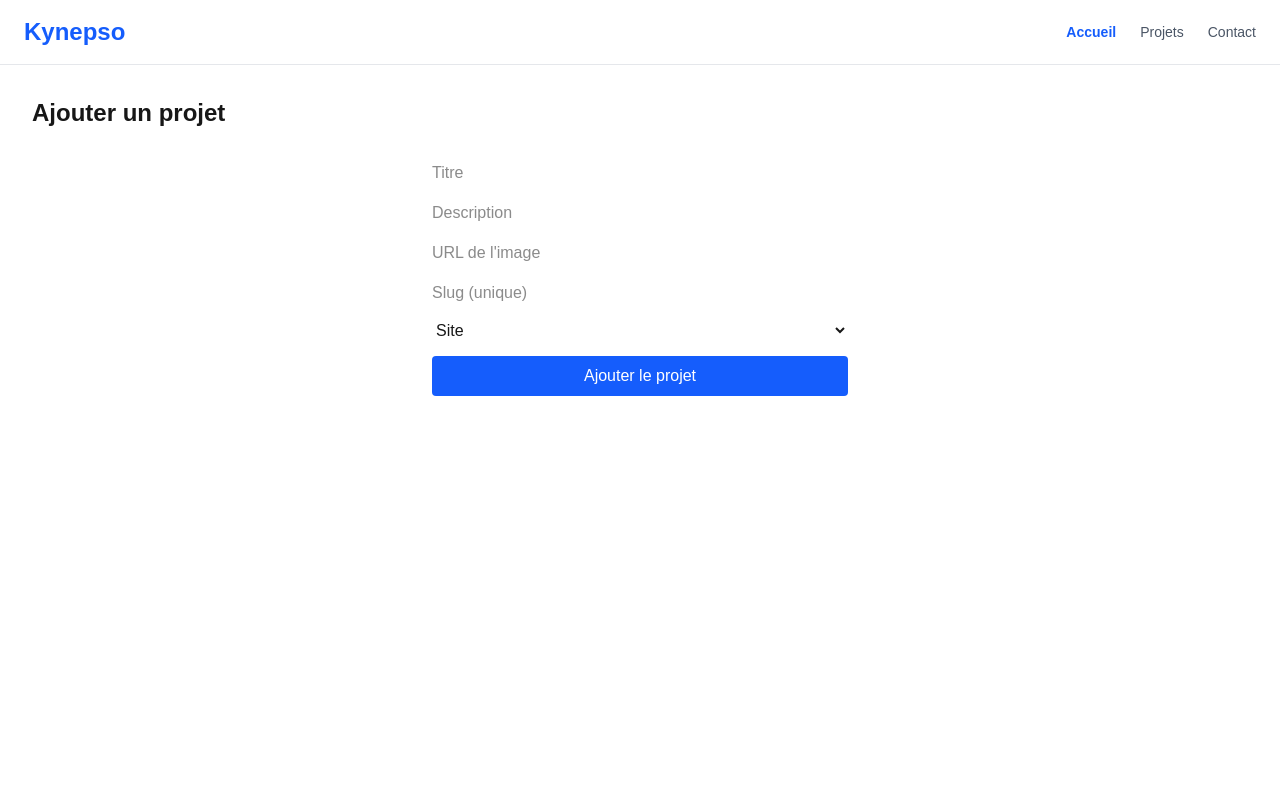
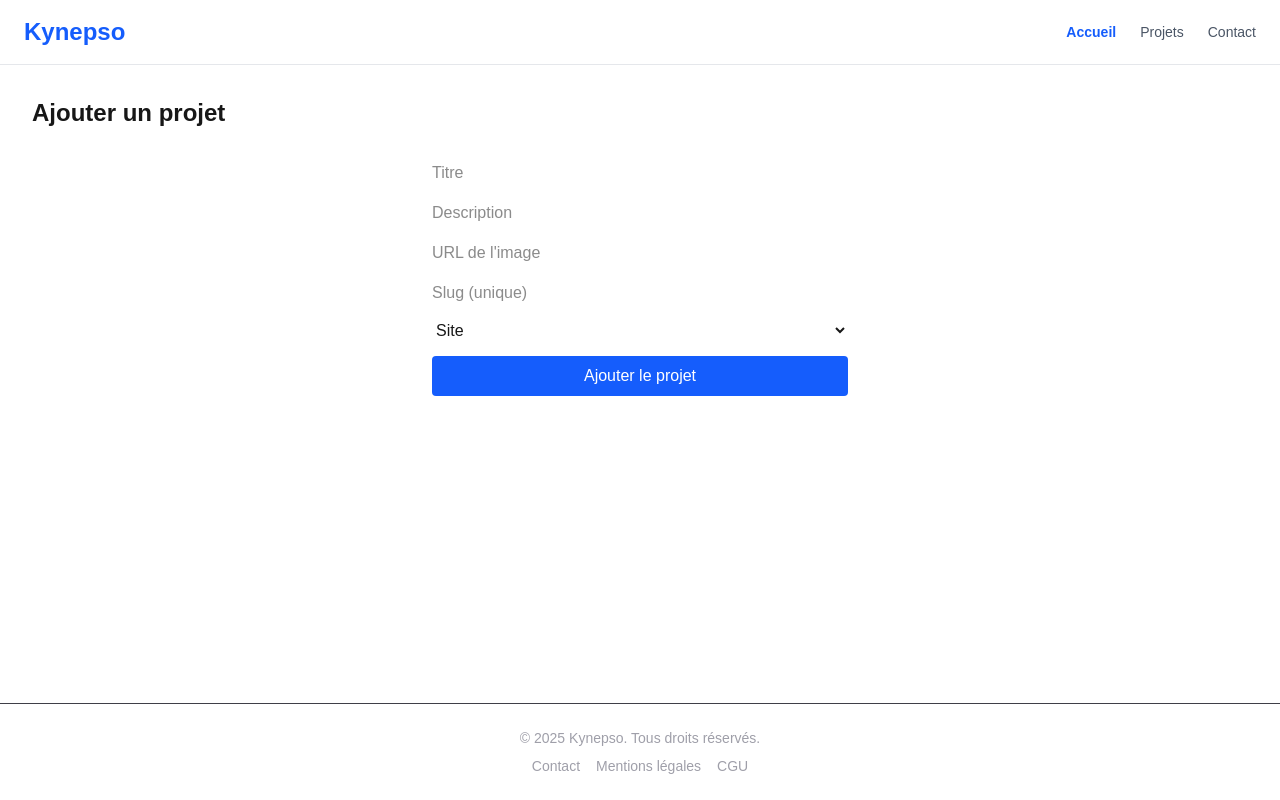
Before and after one commit to Prosox-is-afk/Kinepso, a Next.js app: page / in a window 1280 px wide. Built offline with nearby package versions, Linux system fonts and the light colour scheme.

Commit message:
Ajout d'un footer global avec position sticky bas de page

```diff
--- /dev/null
+++ b/app/components/Footer.tsx
@@ -0,0 +1,21 @@
+export default function Footer() {
+    return (
+        <footer className="mt-12 border-t border-zinc-700 py-6 px-4 text-sm text-center text-zinc-400">
+            <p className="mb-2">
+                &copy; {new Date().getFullYear()} Kynepso. Tous droits réservés.
+            </p>
+
+            <div className="flex justify-center gap-4">
+                <a href="/contact" className="hover:underline">
+                    Contact
+                </a>
+                <a href="#" className="hover:underline">
+                    Mentions légales
+                </a>
+                <a href="#" className="hover:underline">
+                    CGU
+                </a>
+            </div>
+        </footer>
+    );
+}
--- a/app/layout.tsx
+++ b/app/layout.tsx
@@ -2,6 +2,7 @@ import type { Metadata } from "next";
 import { Geist, Geist_Mono } from "next/font/google";
 import "./globals.css";
 import Header from "./components/Header";
+import Footer from "./components/Footer";
 
 const geistSans = Geist({
     variable: "--font-geist-sans",
@@ -26,10 +27,11 @@ export default function RootLayout({
     return (
         <html lang="fr">
             <body
-                className={`${geistSans.variable} ${geistMono.variable} antialiased`}
+                className={`${geistSans.variable} ${geistMono.variable} antialiased min-h-screen flex flex-col justify-between`}
             >
                 <Header />
-                {children}
+                <main className="flex-grow">{children}</main>
+                <Footer />
             </body>
         </html>
     );
```
